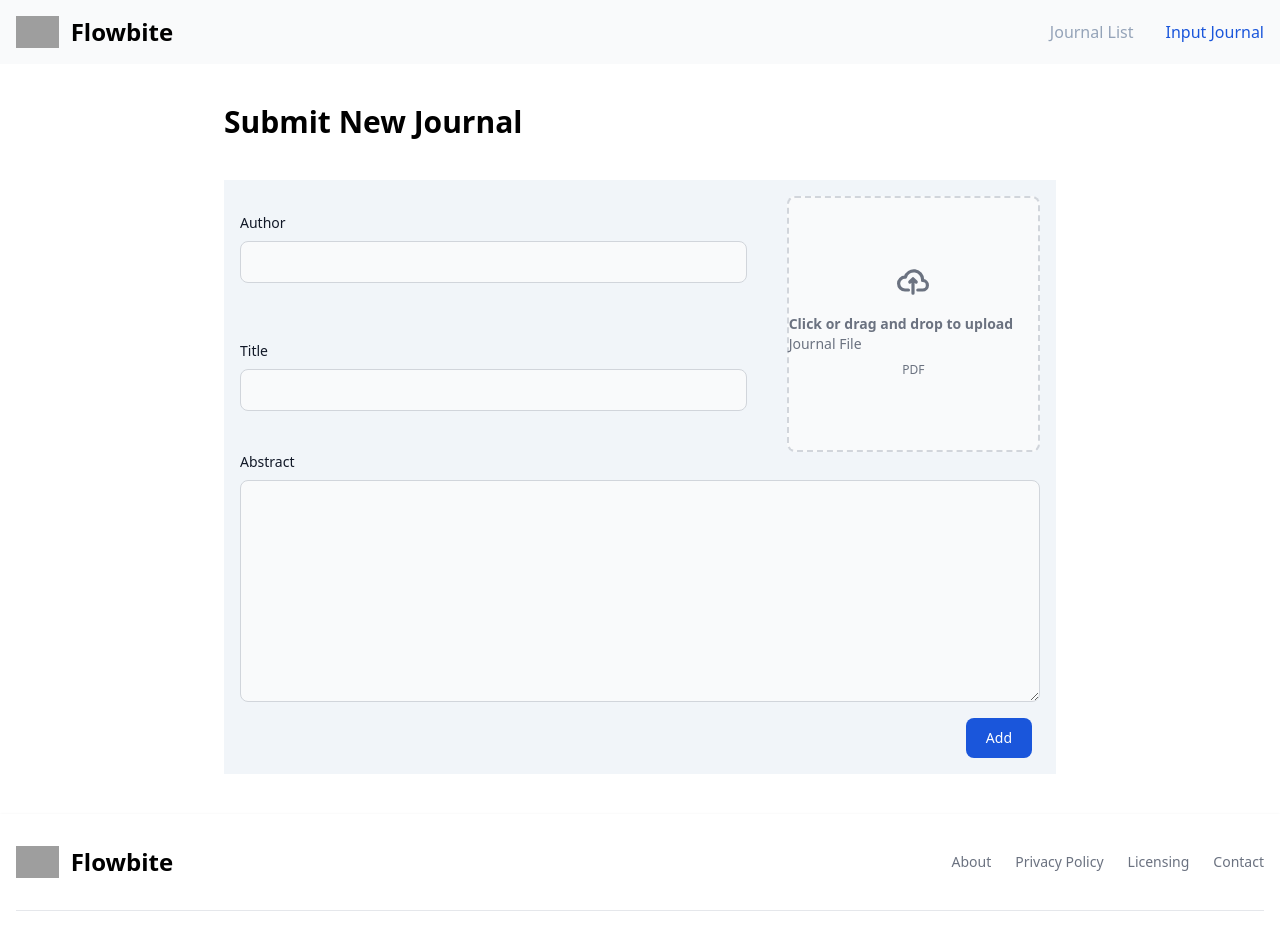
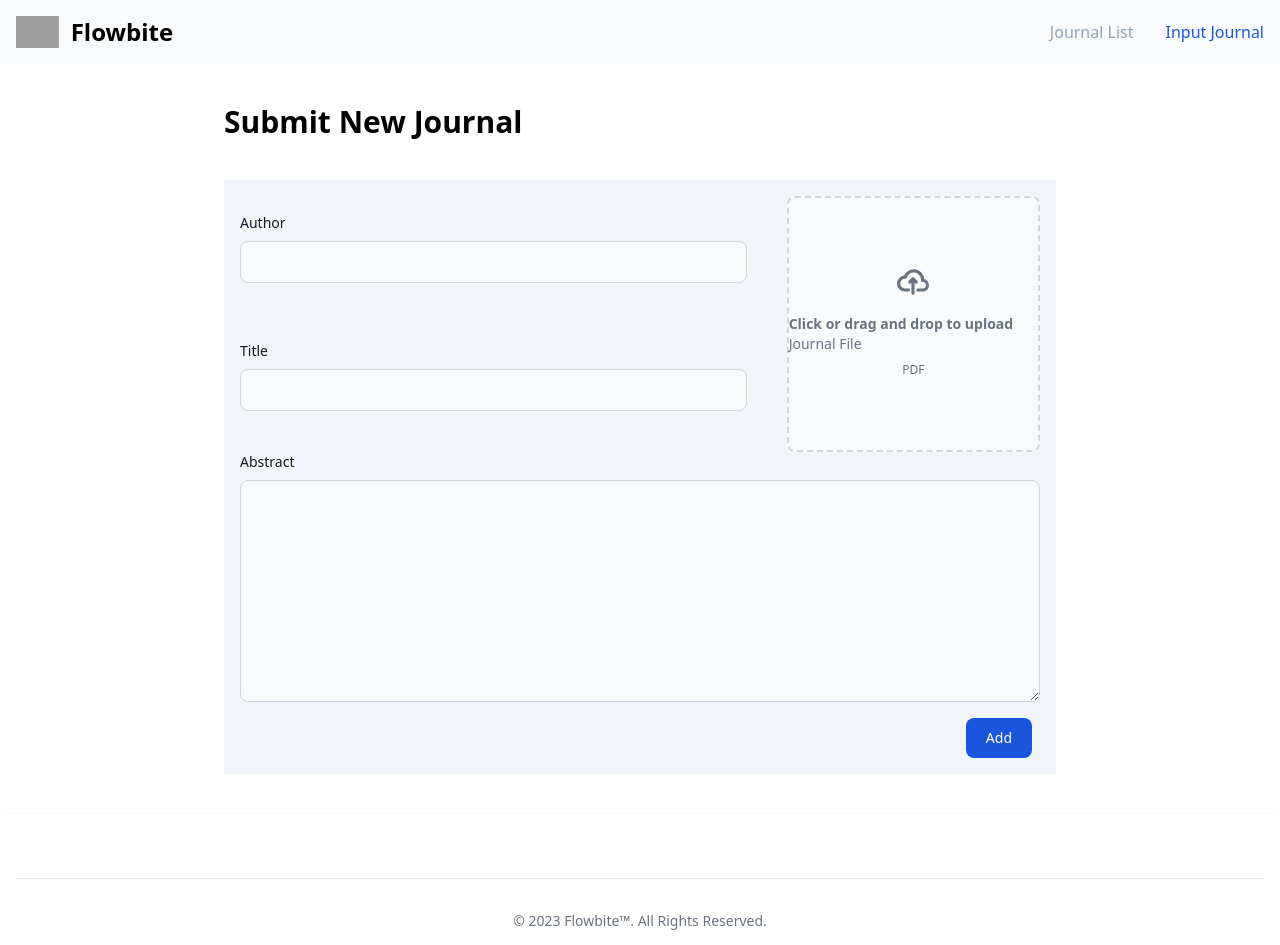
Before and after one commit to husni-robani/auto_tag_generator_web, a React (Vite) app in the folder frontend/: page /input-journal in a window 1280 px wide. Shown: the top 945 px of the page. Built offline with nearby package versions, Linux system fonts and the light colour scheme; grey boxes are pictures that could not be loaded.

Commit message:
update components

```diff
--- a/frontend/src/components/Footer.jsx
+++ b/frontend/src/components/Footer.jsx
@@ -4,43 +4,6 @@ export default function Footer() {
   return (
     <footer class="bg-white  shadow dark:bg-gray-900">
       <div class="w-full max-w-screen-xl mx-auto p-4 md:py-8">
-        <div class="sm:flex sm:items-center sm:justify-between">
-          <a
-            href="https://flowbite.com/"
-            class="flex items-center mb-4 sm:mb-0 space-x-3 rtl:space-x-reverse"
-          >
-            <img
-              src="https://flowbite.com/docs/images/logo.svg"
-              class="h-8"
-              alt="Flowbite Logo"
-            />
-            <span class="self-center text-2xl font-semibold whitespace-nowrap dark:text-white">
-              Flowbite
-            </span>
-          </a>
-          <ul class="flex flex-wrap items-center mb-6 text-sm font-medium text-gray-500 sm:mb-0 dark:text-gray-400">
-            <li>
-              <a href="#" class="hover:underline me-4 md:me-6">
-                About
-              </a>
-            </li>
-            <li>
-              <a href="#" class="hover:underline me-4 md:me-6">
-                Privacy Policy
-              </a>
-            </li>
-            <li>
-              <a href="#" class="hover:underline me-4 md:me-6">
-                Licensing
-              </a>
-            </li>
-            <li>
-              <a href="#" class="hover:underline">
-                Contact
-              </a>
-            </li>
-          </ul>
-        </div>
         <hr class="my-6 border-gray-200 sm:mx-auto dark:border-gray-700 lg:my-8" />
         <span class="block text-sm text-gray-500 sm:text-center dark:text-gray-400">
           © 2023{" "}
```
